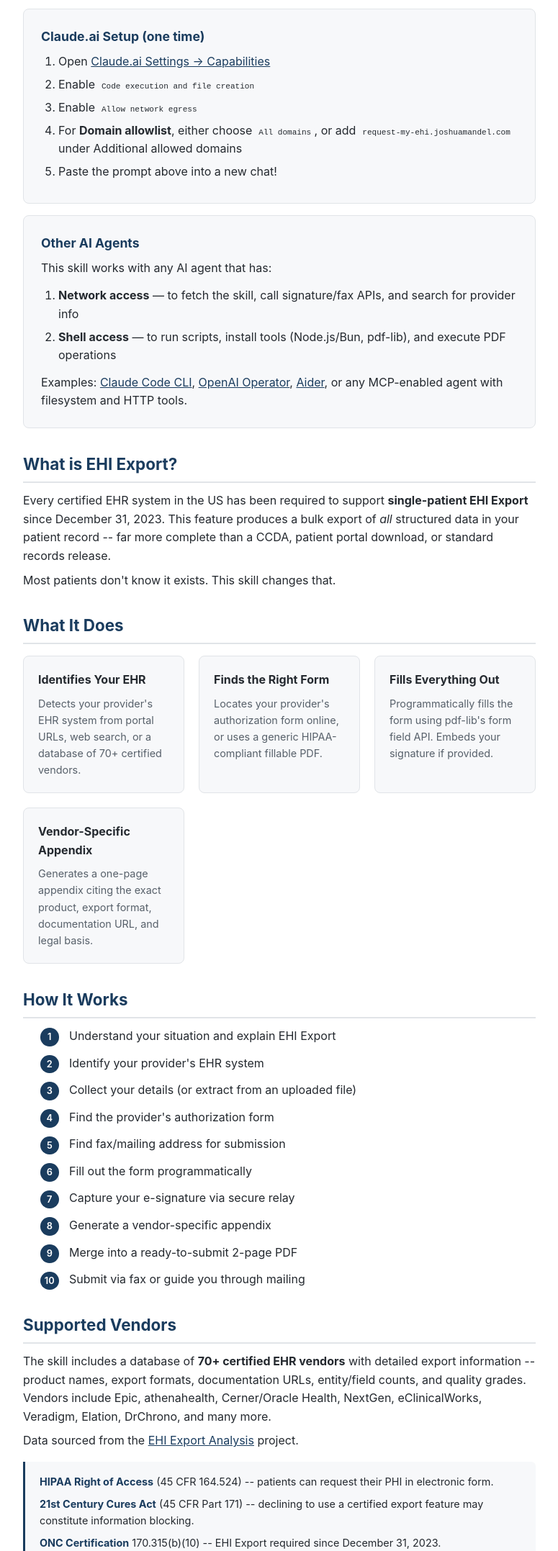
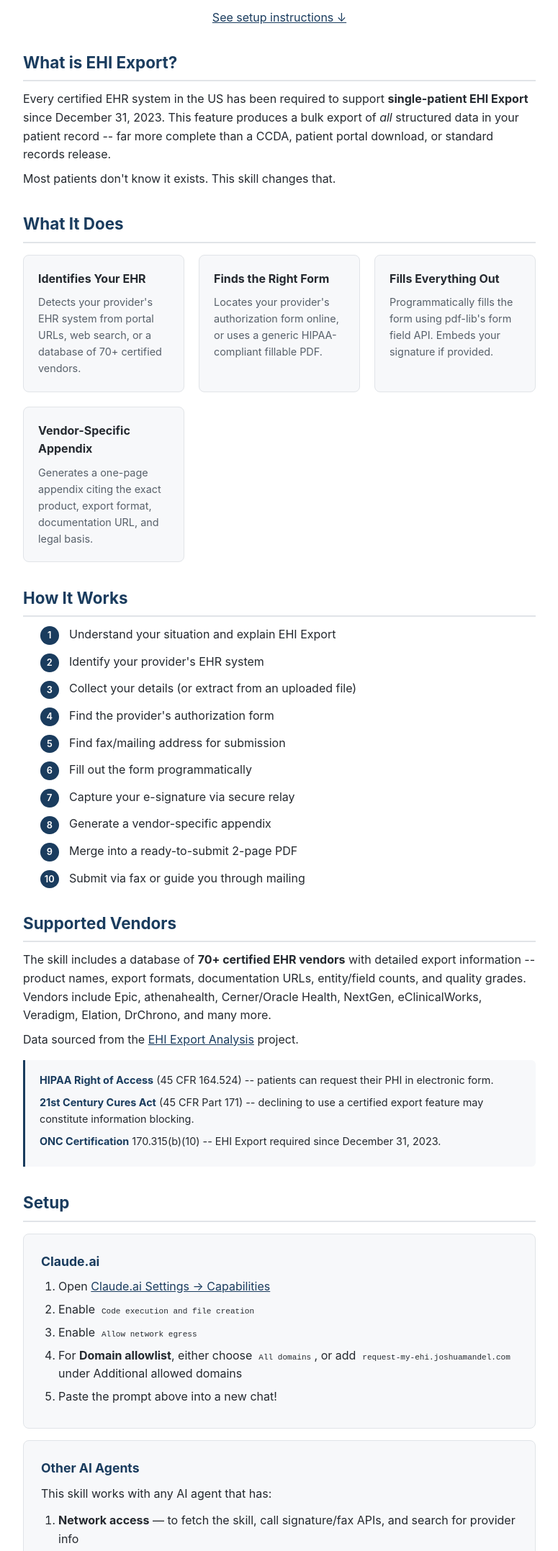
Before and after one commit to jmandel/request-my-ehi, a plain HTML site: page site/index.html in a window 1280 px wide. Shown: the part 500-2655 px from the top of the page at 72% size, without its empty margins (252-1027 px from the left). Drawn offline with Linux system fonts and the light colour scheme.

Commit message:
Restructure homepage: EHI info above fold, setup below
- Move setup instructions to bottom with #setup anchor
- Add 'See setup instructions' link below prompt widget
- Keep prompt and 'What is EHI Export?' visible above fold
- Update examples: Claude Code CLI, OpenAI Codex, Claude Cowork
- Remove MCP/Aider references

Co-authored-by: Shelley <shelley@exe.dev>

```diff
--- a/site/index.html
+++ b/site/index.html
@@ -115,26 +115,7 @@
   <span class="copy-hint">Click anywhere to copy</span>
 </div>
 
-<div class="getting-started">
-  <h3>Claude.ai Setup (one time)</h3>
-  <ol>
-    <li>Open <a href="https://claude.ai/settings/capabilities" target="_blank">Claude.ai Settings → Capabilities</a></li>
-    <li>Enable <code>Code execution and file creation</code></li>
-    <li>Enable <code>Allow network egress</code></li>
-    <li>For <strong>Domain allowlist</strong>, either choose <code>All domains</code>, or add <code>request-my-ehi.joshuamandel.com</code> under Additional allowed domains</li>
-    <li>Paste the prompt above into a new chat!</li>
-  </ol>
-</div>
-
-<div class="getting-started">
-  <h3>Other AI Agents</h3>
-  <p style="margin-bottom: 0.75rem;">This skill works with any AI agent that has:</p>
-  <ol>
-    <li><strong>Network access</strong> — to fetch the skill, call signature/fax APIs, and search for provider info</li>
-    <li><strong>Shell access</strong> — to run scripts, install tools (Node.js/Bun, pdf-lib), and execute PDF operations</li>
-  </ol>
-  <p style="margin-top: 0.75rem; margin-bottom: 0;">Examples: <a href="https://docs.anthropic.com/en/docs/claude-code" target="_blank">Claude Code CLI</a>, <a href="https://openai.com/index/introducing-operator/" target="_blank">OpenAI Operator</a>, <a href="https://aider.chat" target="_blank">Aider</a>, or any MCP-enabled agent with filesystem and HTTP tools.</p>
-</div>
+<p style="text-align: center; margin-top: 0.5rem;"><a href="#setup">See setup instructions ↓</a></p>
 
 <h2>What is EHI Export?</h2>
 <p>Every certified EHR system in the US has been required to support <strong>single-patient EHI Export</strong> since December 31, 2023. This feature produces a bulk export of <em>all</em> structured data in your patient record -- far more complete than a CCDA, patient portal download, or standard records release.</p>
@@ -184,8 +165,31 @@
   <p><strong>ONC Certification</strong> 170.315(b)(10) -- EHI Export required since December 31, 2023.</p>
 </div>
 
+<h2 id="setup">Setup</h2>
+
+<div class="getting-started">
+  <h3>Claude.ai</h3>
+  <ol>
+    <li>Open <a href="https://claude.ai/settings/capabilities" target="_blank">Claude.ai Settings → Capabilities</a></li>
+    <li>Enable <code>Code execution and file creation</code></li>
+    <li>Enable <code>Allow network egress</code></li>
+    <li>For <strong>Domain allowlist</strong>, either choose <code>All domains</code>, or add <code>request-my-ehi.joshuamandel.com</code> under Additional allowed domains</li>
+    <li>Paste the prompt above into a new chat!</li>
+  </ol>
+</div>
+
+<div class="getting-started">
+  <h3>Other AI Agents</h3>
+  <p style="margin-bottom: 0.75rem;">This skill works with any AI agent that has:</p>
+  <ol>
+    <li><strong>Network access</strong> — to fetch the skill, call signature/fax APIs, and search for provider info</li>
+    <li><strong>Shell access</strong> — to run scripts, install tools (Node.js/Bun, pdf-lib), and execute PDF operations</li>
+  </ol>
+  <p style="margin-top: 0.75rem; margin-bottom: 0;">Examples: <a href="https://docs.anthropic.com/en/docs/claude-code" target="_blank">Claude Code CLI</a>, <a href="https://openai.com/index/codex/" target="_blank">OpenAI Codex</a>, or <a href="https://claude.ai/cowork" target="_blank">Claude Cowork</a>.</p>
+</div>
+
 <h2>For Developers</h2>
-<p>View the source, contribute, or install locally via the CLI:</p>
+<p>View the source, contribute, or install locally:</p>
 <ul>
   <li><a href="https://github.com/jmandel/request-my-ehi">GitHub Repository</a></li>
   <li><a href="skill.zip">Direct skill.zip download</a></li>
```
